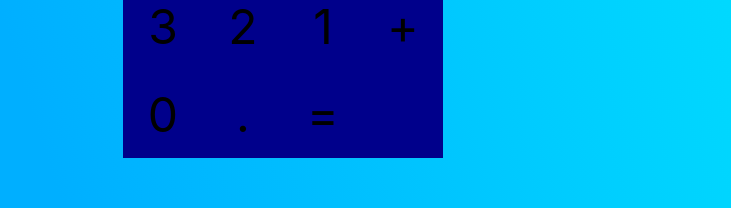
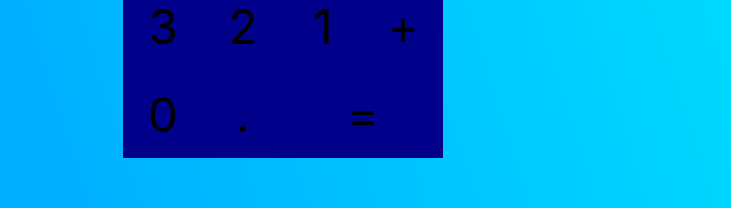
Before and after one commit to miloujb/calculator, a React (Create React App) app in the folder calculator/: page / in a window 1280 px wide. Shown: the part 562-770 px from the top of the page, without its empty margins (357-1088 px from the left). Built offline with nearby package versions, Linux system fonts and the light colour scheme.

Commit message:
equals button now taking double space

```diff
--- a/calculator/src/App.css
+++ b/calculator/src/App.css
@@ -80,3 +80,12 @@
 .button:active {
   transform: scale(0.95);
 }
+
+.button-large {
+  width: 50%;
+}
+
+.button-large:hover {
+  color: white;
+  background-color: slategray;
+}
--- a/calculator/src/Calculator/Components/Button/Button.js
+++ b/calculator/src/Calculator/Components/Button/Button.js
@@ -1,4 +1,11 @@
 import React from "react";
 
-const button = props => <button className="button">{props.children}</button>;
+const button = props => {
+  const buttonClass = ["button"];
+
+  if (typeof props !== "undefined" && typeof props.type !== "undefined")
+    buttonClass.push("button-" + props.type);
+
+  return <button className={buttonClass.join(" ")}>{props.children}</button>;
+};
 export default button;
--- a/calculator/src/Calculator/Components/Keypad/Keypad.js
+++ b/calculator/src/Calculator/Components/Keypad/Keypad.js
@@ -32,8 +32,7 @@ const Keypad = () => {
       <Row>
         <Button>0</Button>
         <Button>.</Button>
-        <Button>=</Button>
-        <Button></Button>
+        <Button type="large">=</Button>
       </Row>
     </section>
   );
```
